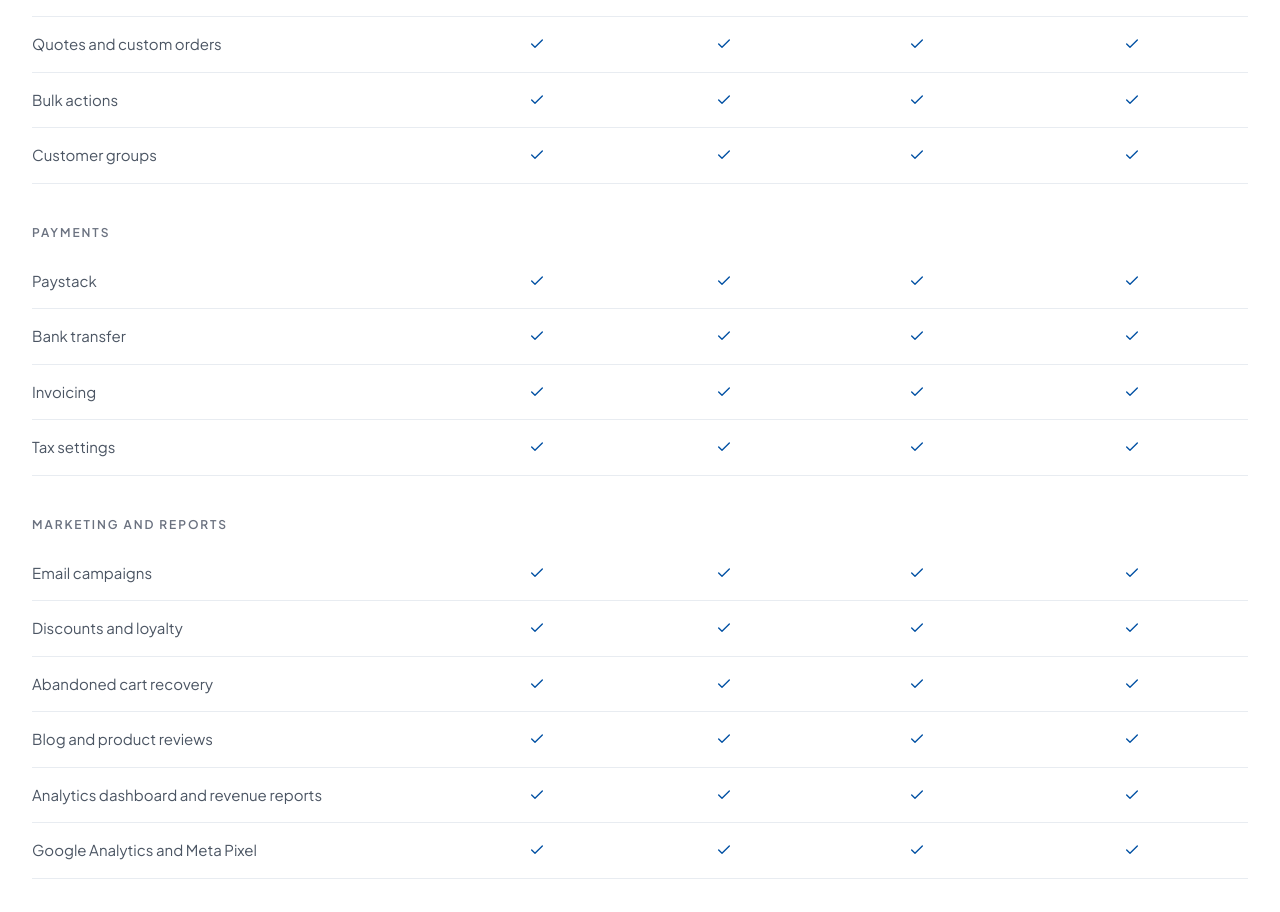
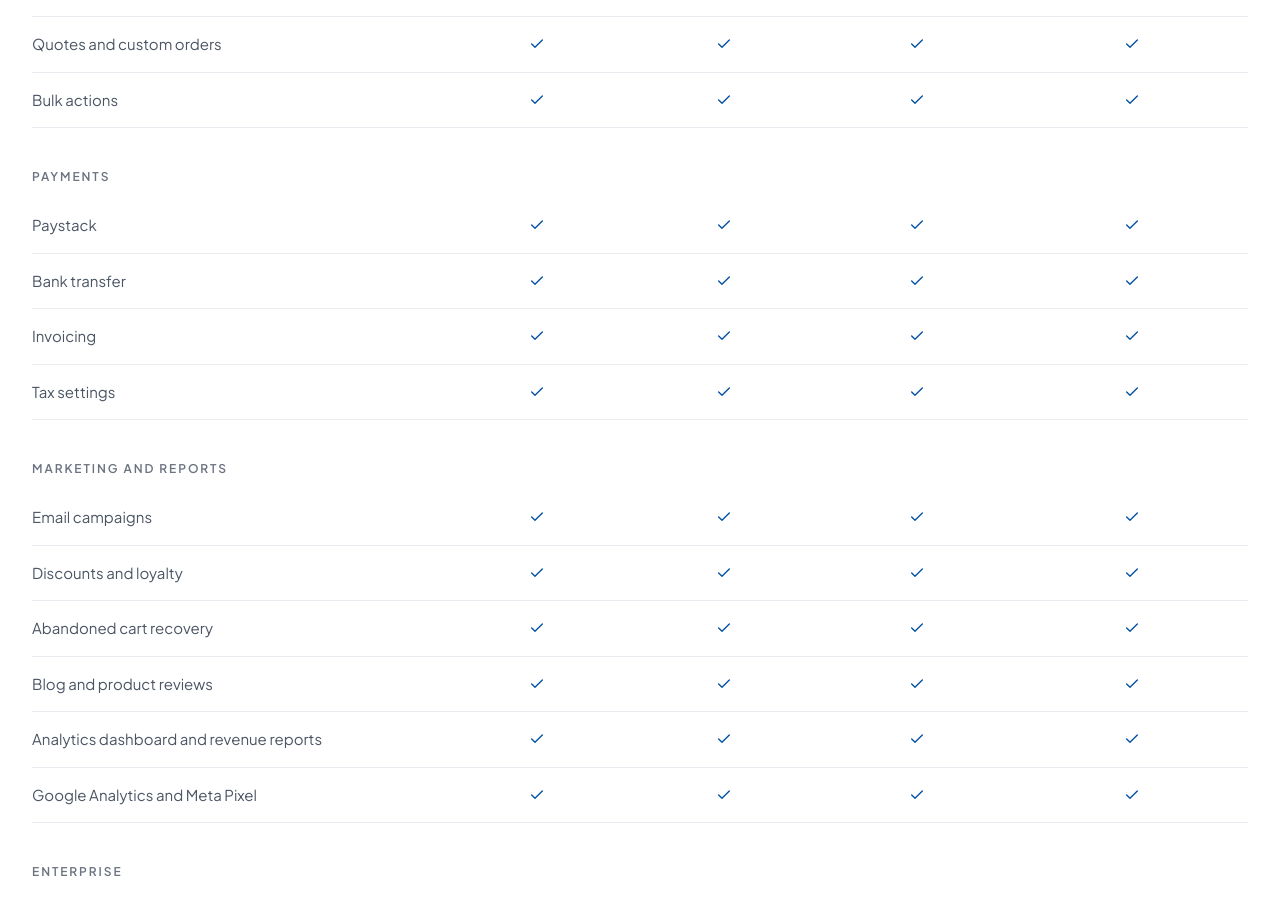
Before and after one commit to Tyler-Duncan-Sotubo/centa-shop-marketing, a Next.js app: page /page-pricing in a window 1280 px wide. Shown: the part 2480-3392 px from the top of the page. Built offline with nearby package versions, Linux system fonts and the light colour scheme.

Commit message:
Drop customer groups, which don't exist yet
There is no screen or API for grouping customers, only a plan-feature key.
Point to the customer import and marketing consent instead.

```diff
--- a/src/features/feature-pages/content/run.tsx
+++ b/src/features/feature-pages/content/run.tsx
@@ -103,8 +103,8 @@ export const marketing: FeatureContent = {
     {
       label: "Customers",
       title: "Know who's buying.",
-      body: "Every order and quote rolls up to a customer record. Group customers, like wholesale accounts or VIPs, and see each one's history, spend and loyalty balance.",
-      points: ["Order history", "Customer groups", "Spend and points", "Wholesale accounts"],
+      body: "Every order and quote rolls up to a customer record, so you can see each one's history, spend and loyalty balance. Bring your existing list in from a spreadsheet.",
+      points: ["Order history", "Spend and points", "Spreadsheet import", "Marketing consent"],
       visual: <CustomerCard className="mx-auto max-w-[440px]" />,
     },
     {
@@ -128,7 +128,7 @@ export const marketing: FeatureContent = {
     },
   ],
   capabilities: [
-    { icon: Users, title: "Customer groups", body: "Group customers for wholesale, VIPs or anything you like." },
+    { icon: Users, title: "Customer import", body: "Bring your customer list in from a spreadsheet." },
     { icon: BadgePercent, title: "Discount codes", body: "Percentage, fixed amount or free shipping, with usage limits and end dates." },
     { icon: Gift, title: "Loyalty points", body: "Points on spend, redeemed for money off a later order." },
     { icon: Mail, title: "Email campaigns", body: "Emails to your customers and subscribers, built from your own images." },
--- a/src/features/pricing/plans.ts
+++ b/src/features/pricing/plans.ts
@@ -115,7 +115,6 @@ export const comparison: {
       { label: "Multi-location stock", values: [true, true, true, true] },
       { label: "Quotes and custom orders", values: [true, true, true, true] },
       { label: "Bulk actions", values: [true, true, true, true] },
-      { label: "Customer groups", values: [true, true, true, true] },
     ],
   },
   {
--- a/src/shared/ui/product/operations-mockups.tsx
+++ b/src/shared/ui/product/operations-mockups.tsx
@@ -148,7 +148,6 @@ export function CustomerCard({ className }: { className?: string }) {
           <div className="text-[14px] font-semibold">Adaeze Okafor</div>
           <div className={cn("text-[11px]", faint)}>Customer since March · Lagos</div>
         </div>
-        <span className="rounded-md bg-[#f6f9fc] px-2 py-1 text-[11px] font-medium">VIP</span>
       </div>
       <div className={cn("grid grid-cols-3 divide-x border-b divide-[#ebeef1]", rule)}>
         {[
```
